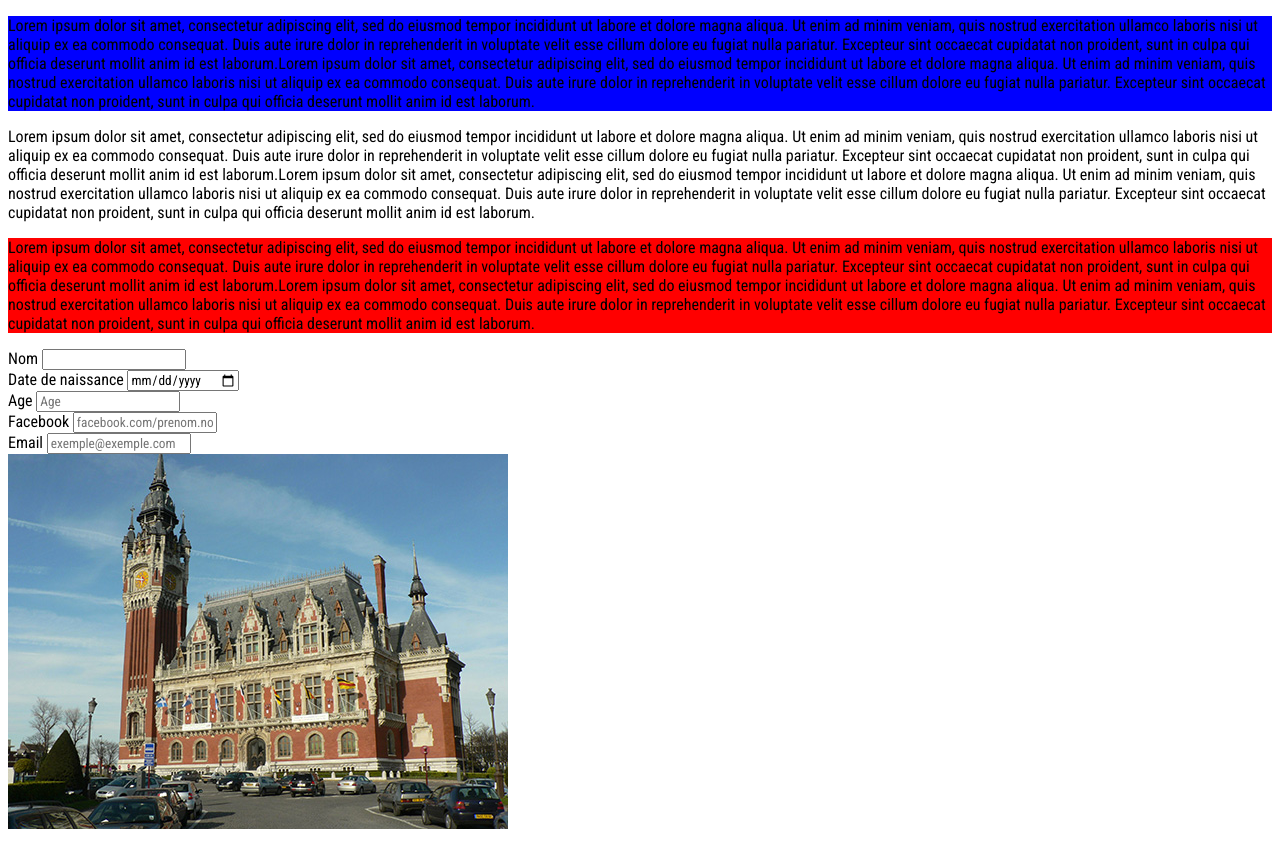
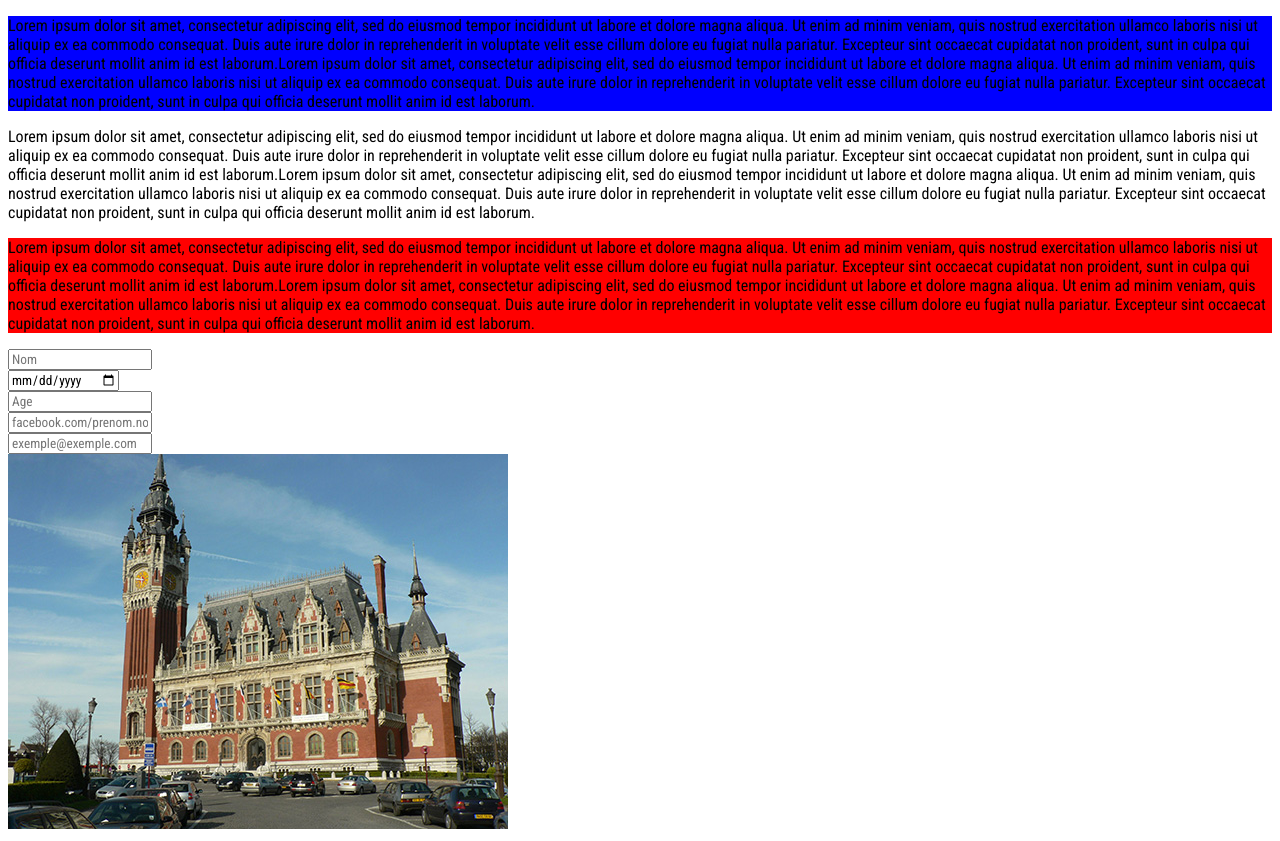
Before and after one commit to XaZer18/4105C_TP, a plain HTML site: page index.html in a window 1280 px wide. Drawn offline with Linux system fonts and the light colour scheme.

Commit message:
Viewport

```diff
--- a/index.html
+++ b/index.html
@@ -21,15 +21,10 @@
     <section>
       <form action="index.html" method="post">
 
-        <label for="nom">Nom</label>
-        <input type="text" name="nom"><br>
-        <label for="date">Date de naissance</label>
-        <input type="date" name="date" placeholder="date"/><br>
-        <label for="age">Age</label>
+        <input type="text" name="nom" placeholder="Nom"><br>
+        <input type="date" name="date" placeholder="Date de naissance"/><br>
         <input type="number" name="age" placeholder="Age"/><br>
-        <label for="fb">Facebook</label>
         <input type="url" name="fb" placeholder="facebook.com/prenom.nom"/><br>
-        <label for="fb">Email</label>
         <input type="email" name="email" placeholder="exemple@exemple.com"/><br>
 
       </form>
```
